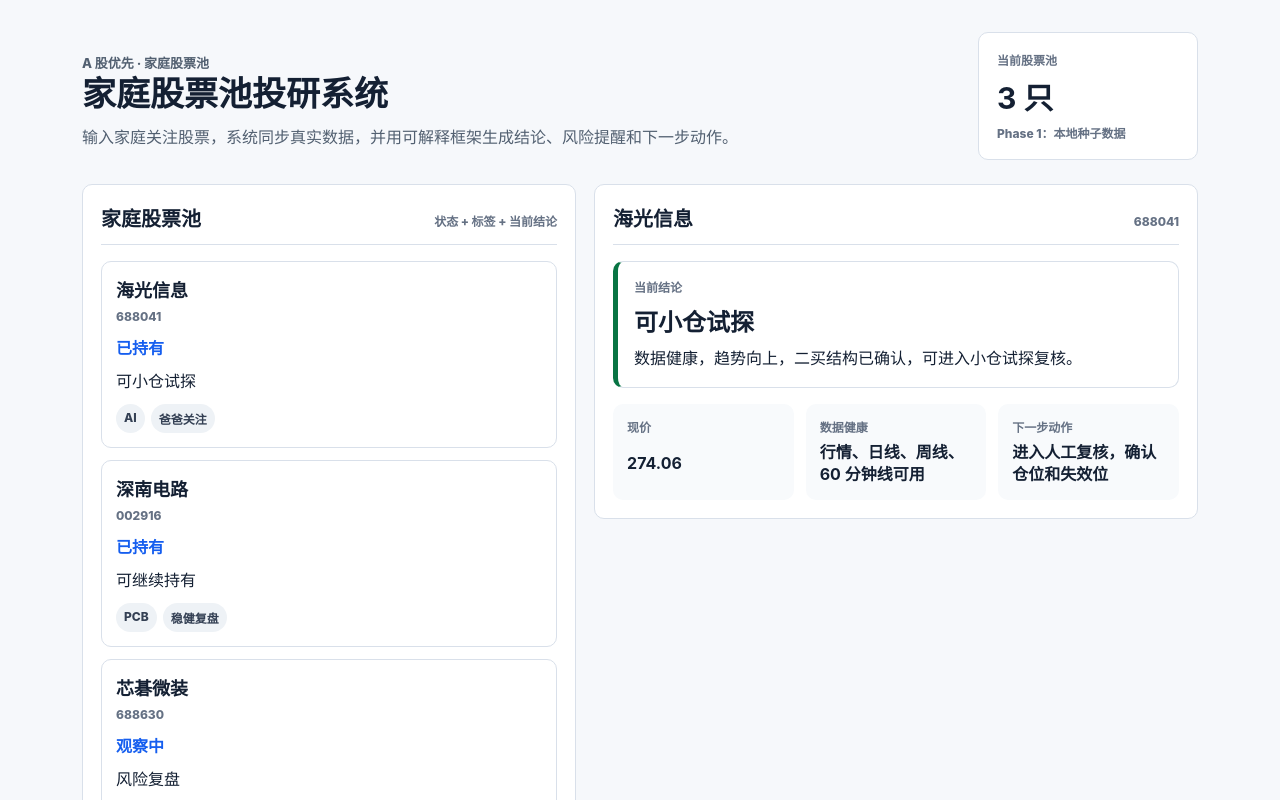
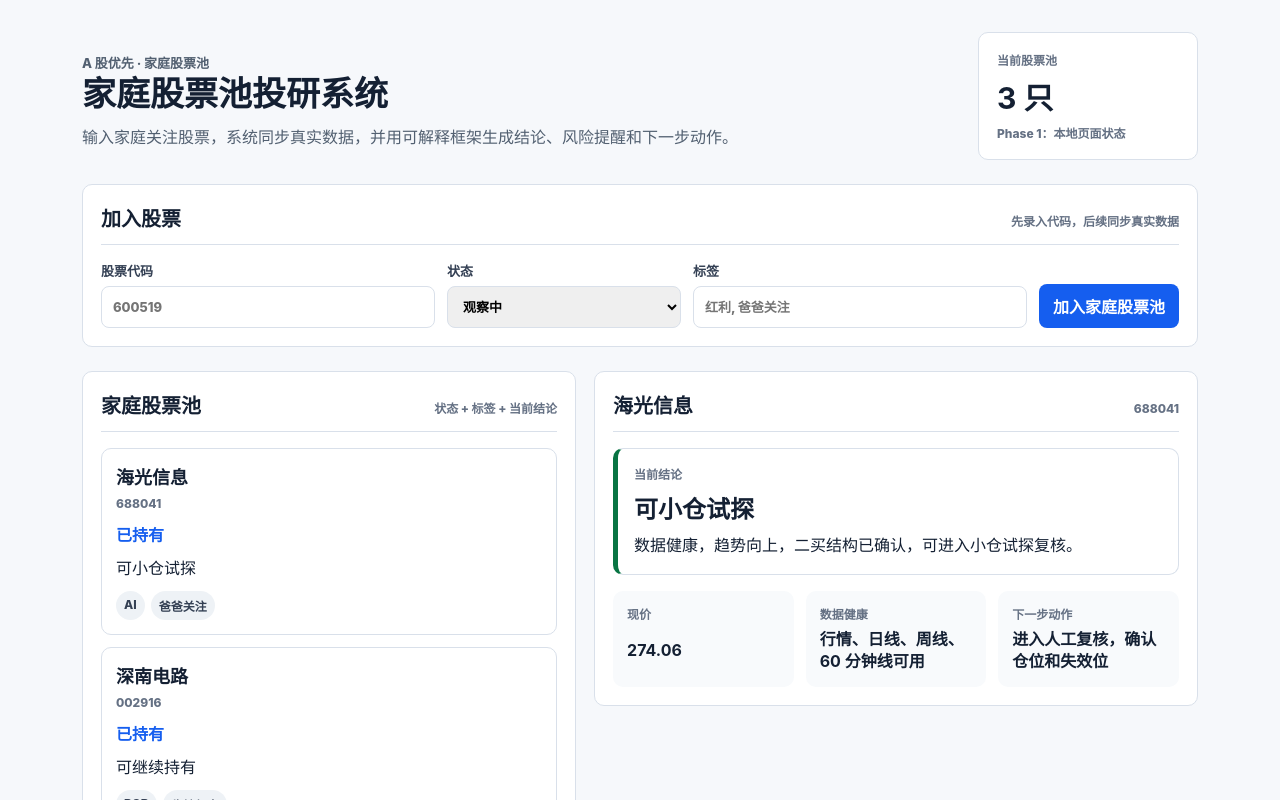
Before and after one commit to JeffreyCaicai/family-stock-research, a React (Vite) app: page / in a window 1280 px wide. Shown: the top 800 px of the page. Built offline with nearby package versions, Linux system fonts and the light colour scheme.

Commit message:
feat: add local family pool entry form

```diff
--- a/src/App.tsx
+++ b/src/App.tsx
@@ -1,16 +1,69 @@
+import { FormEvent, useMemo, useState } from "react";
 import { deriveDecision } from "./domain/decision";
-import { seedFamilyPool } from "./data/seedFamilyPool";
+import type { FamilyPoolStatus } from "./domain/familyPool";
+import { createFamilyPoolItem, mergeFamilyPoolItems, normalizeTicker } from "./domain/familyPool";
+import { seedFamilyPool, type SeedStock } from "./data/seedFamilyPool";
 
-const statusLabels = {
+const statusLabels: Record<FamilyPoolStatus, string> = {
   holding: "已持有",
   watching: "观察中",
   researching: "准备研究",
   paused: "暂停跟踪",
-} as const;
+};
+
+const statusOptions: Array<{ value: FamilyPoolStatus; label: string }> = [
+  { value: "holding", label: "已持有" },
+  { value: "watching", label: "观察中" },
+  { value: "researching", label: "准备研究" },
+  { value: "paused", label: "暂停跟踪" },
+];
 
 export function App() {
-  const selected = seedFamilyPool[0];
+  const [familyPool, setFamilyPool] = useState<SeedStock[]>(seedFamilyPool);
+  const [tickerInput, setTickerInput] = useState("");
+  const [statusInput, setStatusInput] = useState<FamilyPoolStatus>("watching");
+  const [tagsInput, setTagsInput] = useState("");
+  const [formError, setFormError] = useState("");
+
+  const selected = familyPool[0];
   const decision = deriveDecision(selected.decisionInput);
+  const mergedPool = useMemo(
+    () =>
+      mergeFamilyPoolItems(familyPool).map((item) => {
+        const fullItem = familyPool.find((stock) => stock.ticker === item.ticker);
+        return fullItem ?? makePendingStock(item.ticker, item.status, item.tags);
+      }),
+    [familyPool],
+  );
+
+  function handleSubmit(event: FormEvent<HTMLFormElement>) {
+    event.preventDefault();
+    setFormError("");
+
+    try {
+      const ticker = normalizeTicker(tickerInput);
+      const tags = splitTags(tagsInput);
+      const pending = makePendingStock(ticker, statusInput, tags);
+      setFamilyPool((current) =>
+        mergeFamilyPoolItems([...current, pending]).map((item) => {
+          const currentMatch = current.find((stock) => stock.ticker === item.ticker);
+          if (currentMatch) {
+            return {
+              ...currentMatch,
+              status: item.status,
+              tags: item.tags,
+            };
+          }
+          return makePendingStock(item.ticker, item.status, item.tags);
+        }),
+      );
+      setTickerInput("");
+      setStatusInput("watching");
+      setTagsInput("");
+    } catch {
+      setFormError("请输入 6 位 A 股代码，例如 600519。");
+    }
+  }
 
   return (
     <main className="app-shell">
@@ -24,10 +77,54 @@
         </div>
         <div className="summary-card">
           <span>当前股票池</span>
-          <strong>{seedFamilyPool.length} 只</strong>
-          <small>Phase 1：本地种子数据</small>
+          <strong>{familyPool.length} 只</strong>
+          <small>Phase 1：本地页面状态</small>
         </div>
       </header>
+
+      <section className="input-panel panel">
+        <div className="section-title">
+          <h2>加入股票</h2>
+          <span>先录入代码，后续同步真实数据</span>
+        </div>
+        <form className="pool-form" onSubmit={handleSubmit}>
+          <label htmlFor="ticker-input">
+            股票代码
+            <input
+              id="ticker-input"
+              placeholder="600519"
+              value={tickerInput}
+              onChange={(event) => setTickerInput(event.target.value)}
+            />
+          </label>
+          <label htmlFor="status-input">
+            状态
+            <select
+              aria-label="状态"
+              id="status-input"
+              value={statusInput}
+              onChange={(event) => setStatusInput(event.target.value as FamilyPoolStatus)}
+            >
+              {statusOptions.map((option) => (
+                <option key={option.value} value={option.value}>
+                  {option.label}
+                </option>
+              ))}
+            </select>
+          </label>
+          <label htmlFor="tags-input">
+            标签
+            <input
+              id="tags-input"
+              placeholder="红利, 爸爸关注"
+              value={tagsInput}
+              onChange={(event) => setTagsInput(event.target.value)}
+            />
+          </label>
+          <button type="submit">加入家庭股票池</button>
+        </form>
+        {formError ? <p className="form-error">{formError}</p> : null}
+      </section>
 
       <section className="workspace">
         <section className="panel family-pool">
@@ -36,7 +133,7 @@
             <span>状态 + 标签 + 当前结论</span>
           </div>
           <div className="stock-list">
-            {seedFamilyPool.map((stock) => {
+            {mergedPool.map((stock) => {
               const stockDecision = deriveDecision(stock.decisionInput);
               return (
                 <article className="stock-card" key={stock.ticker}>
@@ -88,3 +185,29 @@
     </main>
   );
 }
+
+function splitTags(input: string): string[] {
+  return input
+    .split(/[,，\s]+/)
+    .map((tag) => tag.trim())
+    .filter(Boolean);
+}
+
+function makePendingStock(
+  ticker: string,
+  status: FamilyPoolStatus,
+  tags: string[],
+): SeedStock {
+  return {
+    ...createFamilyPoolItem(ticker, { status, tags }),
+    name: `${ticker} 待同步`,
+    price: 0,
+    dataHealthLabel: "仅已录入代码，等待同步行情、K线和结构数据",
+    decisionInput: {
+      dataHealth: "missing",
+      riskFlags: [],
+      trend: "range",
+      structureSignal: "none",
+    },
+  };
+}
--- a/src/styles.css
+++ b/src/styles.css
@@ -12,6 +12,12 @@
 
 body {
   margin: 0;
+}
+
+button,
+input,
+select {
+  font: inherit;
 }
 
 .app-shell {
@@ -77,6 +83,51 @@
   font-size: 30px;
 }
 
+.input-panel {
+  display: grid;
+  gap: 14px;
+}
+
+.pool-form {
+  display: grid;
+  gap: 12px;
+  grid-template-columns: minmax(160px, 1fr) minmax(140px, 0.7fr) minmax(200px, 1fr) auto;
+}
+
+.pool-form label {
+  color: #344054;
+  display: grid;
+  font-size: 13px;
+  font-weight: 800;
+  gap: 6px;
+}
+
+.pool-form input,
+.pool-form select {
+  border: 1px solid #d9e0ea;
+  border-radius: 8px;
+  min-height: 42px;
+  padding: 9px 11px;
+}
+
+.pool-form button {
+  align-self: end;
+  background: #155eef;
+  border: 0;
+  border-radius: 8px;
+  color: #ffffff;
+  cursor: pointer;
+  font-weight: 900;
+  min-height: 42px;
+  padding: 10px 14px;
+}
+
+.form-error {
+  color: #b42318;
+  font-weight: 800;
+  margin: 0;
+}
+
 .workspace {
   align-items: start;
   display: grid;
@@ -94,6 +145,7 @@
   align-items: baseline;
   border-bottom: 1px solid #d9e0ea;
   display: flex;
+  gap: 16px;
   justify-content: space-between;
   padding-bottom: 12px;
 }
@@ -183,14 +235,15 @@
   line-height: 1.4;
 }
 
-@media (max-width: 820px) {
+@media (max-width: 920px) {
   .app-shell {
     padding: 20px;
   }
 
   .hero,
   .workspace,
-  .metric-grid {
+  .metric-grid,
+  .pool-form {
     grid-template-columns: 1fr;
   }
 }
```
Also changed, not shown: 1 other file (tests, documents, lock files or other folders).
